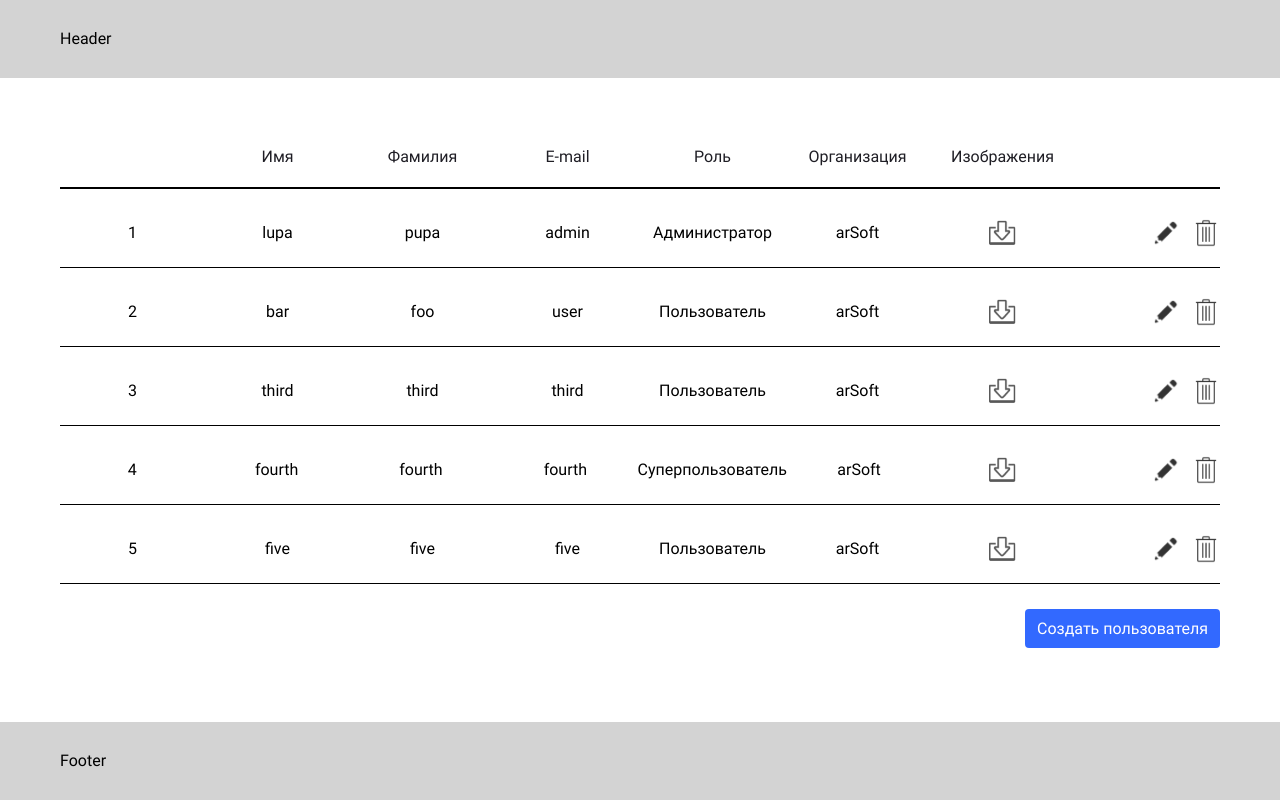
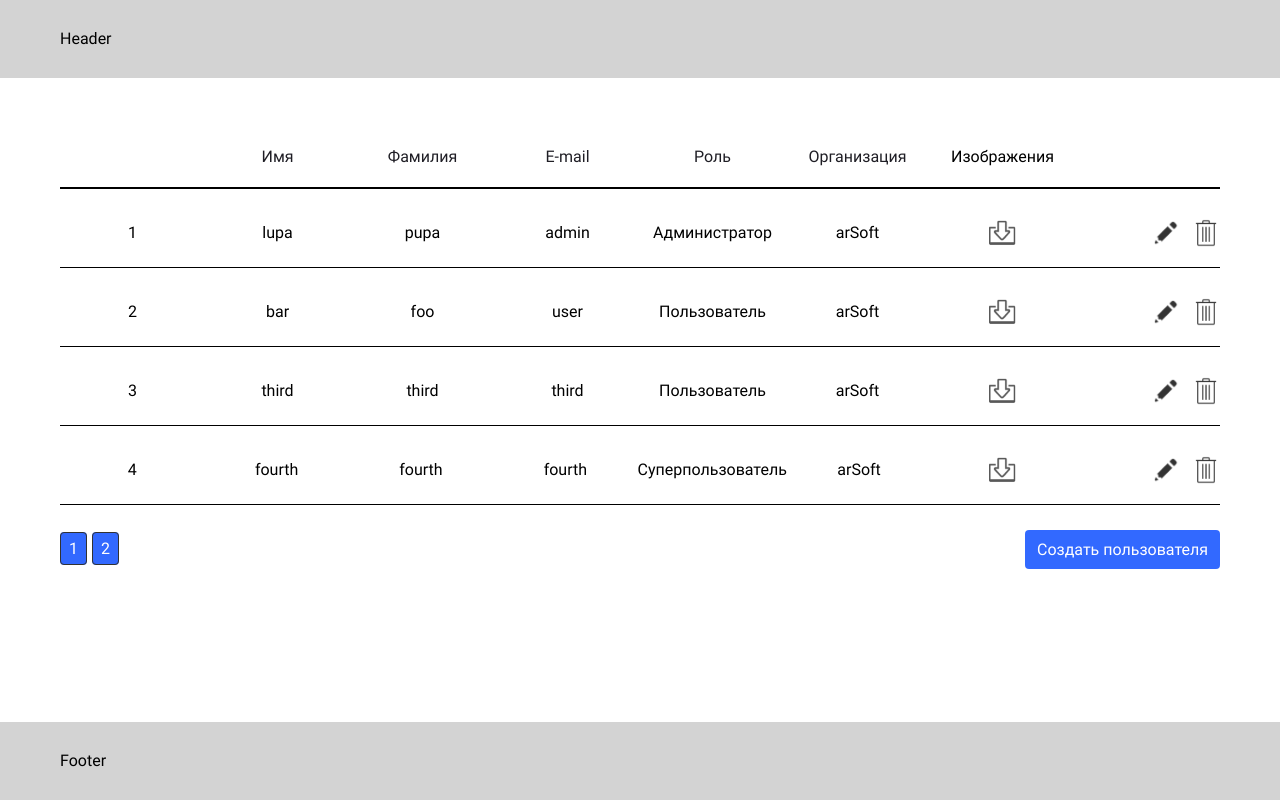
Before and after one commit to WhFrost/AR-Soft__Test, a React (Create React App) app: page / in a window 1280 px wide. Built offline with nearby package versions, Linux system fonts and the light colour scheme; a web font is replaced by a local one.

Commit message:
Добавит пагинацию

```diff
--- a/src/components/add-user-popup/add-user-popup.jsx
+++ b/src/components/add-user-popup/add-user-popup.jsx
@@ -101,7 +101,7 @@ function AddUserPopup() {
         <h3 className={`${globalStyles['title']} ${styles['add-user-popup__title']}`}>
           Создание пользователя
         </h3>
-        <form action='#' onSubmit={onSubmitClickHandler}>
+        <form>
           <fieldset className={styles['add-user-popup__field-group']}>
             <label htmlFor="name" className={styles['add-user-popup__label']}>
             Имя:
--- a/src/components/add-user-popup/add-user-popup.module.scss
+++ b/src/components/add-user-popup/add-user-popup.module.scss
@@ -1,6 +1,6 @@
 .add-user-popup {
   position: fixed;
-  top: 23%;
+  top: 18%;
   right: 33%;
   left: 33%;
   z-index: 10;
--- /dev/null
+++ b/src/components/pagination/pagination.jsx
@@ -0,0 +1,38 @@
+/* eslint-disable jsx-a11y/anchor-is-valid */
+import React from 'react';
+import PropTypes from 'prop-types';
+import {nanoid} from 'nanoid';
+import globalStyles from '../app/app.module.scss';
+import styles from './pagination.module.scss';
+
+function Pagination(props) {
+  const {usersPerPage, totalUsers, paginate} = props;
+
+  const pagesCount = Math.ceil(totalUsers/usersPerPage);
+  const pages = new Array(pagesCount).fill();
+
+  return (
+    <ul className={`${globalStyles['list']} ${styles['pagination__list']}`}>
+      {
+        pages.map((page, index) => (
+          <li key={nanoid()} className={styles['pagination__item']}>
+            <a
+              href="#"
+              className={`${globalStyles['link']} ${styles['pagination__link']}`}
+              onClick={() => paginate(index + 1)}
+            >
+              {index + 1}
+            </a>
+          </li>
+        ))
+      }
+    </ul>
+  );
+}
+Pagination.propTypes = {
+  usersPerPage: PropTypes.number,
+  totalUsers: PropTypes.number,
+  paginate: PropTypes.func
+};
+
+export default Pagination;
--- /dev/null
+++ b/src/components/pagination/pagination.module.scss
@@ -0,0 +1,31 @@
+.pagination__list {
+  display: flex;
+}
+
+.pagination__item {
+  &:not(:last-child) {
+    margin-right: 5px;
+  }
+}
+
+.pagination__link {
+  padding-top: 6px;
+  padding-right: 8px;
+  padding-bottom: 6px;
+  padding-left: 8px;
+
+  line-height: 15px;
+  color: white;
+
+  background-color: #0044ff;
+  border: 1px solid black;
+  border-radius: 4px;
+  opacity: 0.8;
+
+  &:hover {
+    opacity: 1;
+  }
+  &:active {
+    opacity: 0.5;
+  }
+}
--- a/src/components/users-panel/users-panel.jsx
+++ b/src/components/users-panel/users-panel.jsx
@@ -1,5 +1,5 @@
 /* eslint-disable jsx-a11y/anchor-is-valid */
-import React, {useEffect} from 'react';
+import React, {useState, useEffect} from 'react';
 import globalStyles from '../app/app.module.scss';
 import styles from './users-panel.module.scss';
 import {nanoid} from 'nanoid';
@@ -15,10 +15,11 @@ import {
   setSortingType,
   selectSortingType,
 } from '../../store/userSlice';
-import {USER_ROLE_TRANSLATE, SORT_TYPE} from '../../const';
+import {USER_ROLE_TRANSLATE, SORT_TYPE, USERS_PER_PAGE} from '../../const';
 import {sortingFunc} from '../../sort';
 import Button from '../button/button';
 import UserEditForm from '../user-edit-form/user-edit-form';
+import Pagination from '../pagination/pagination';
 
 function UsersPanel () {
   const users = useSelector(selectUsers);
@@ -27,6 +28,13 @@ function UsersPanel () {
   const sortingType = useSelector(selectSortingType);
 
   const sortedUsers = users.slice().sort(sortingFunc(sortingType));
+
+  const [currentPage, setCurrentPage] = useState(1);
+  const lastUserIndex = currentPage * USERS_PER_PAGE;
+  const firstUserIndex = lastUserIndex - USERS_PER_PAGE;
+  const currentUsers = sortedUsers.slice(firstUserIndex, lastUserIndex);
+  const paginate = (pageNumber) => setCurrentPage(pageNumber);
+
 
   const dispatch = useDispatch();
 
@@ -84,7 +92,7 @@ function UsersPanel () {
             <span className={`${styles['users-panel__column-title']} ${styles['users-panel__column-title--image']}`}>Изображения</span>
           </li>
           {
-            sortedUsers.map((item, index) => {
+            currentUsers.map((item, index) => {
               const {id, email, user, role, organization} = item;
 
               return (
@@ -145,11 +153,18 @@ function UsersPanel () {
             })
           }
         </ul>
-        <Button
-          text={'Создать пользователя'}
-          modificator={'add-user'}
-          onClick={onAddUserClickHandler}
-        />
+        <div className={styles['users-panel__controls']}>
+          <Pagination
+            usersPerPage={USERS_PER_PAGE}
+            totalUsers={users.length}
+            paginate={paginate}
+          />
+          <Button
+            text={'Создать пользователя'}
+            modificator={'add-user'}
+            onClick={onAddUserClickHandler}
+          />
+        </div>
       </div>
     </section>
   );
--- a/src/components/users-panel/users-panel.module.scss
+++ b/src/components/users-panel/users-panel.module.scss
@@ -32,17 +32,15 @@
 }
 
 .users-panel__column-title {
-  display: block;
-
-  color: #1f1e25;
-  text-decoration: none;
-
   &:first-child {
     grid-column: 2/3;
   }
 
   &:not(&--image):hover {
     font-weight: 500;
+    color: #0044ff;
+
+    opacity: 0.8;
   }
   &:not(&--image):active {
     opacity: 0.5;
@@ -50,6 +48,7 @@
 
   &--active {
     font-weight: 700;
+    color: black;
 
     cursor: default;
 
@@ -68,3 +67,9 @@
 .users-panel__edit-wrapper {
   justify-self: end;
 }
+
+.users-panel__controls {
+  display: flex;
+  justify-content: space-between;
+  align-items: center;
+}
--- a/src/const.js
+++ b/src/const.js
@@ -41,3 +41,5 @@ export const SORT_TYPE = [
     value: 'organization',
   },
 ];
+
+export const USERS_PER_PAGE = 4;
```
